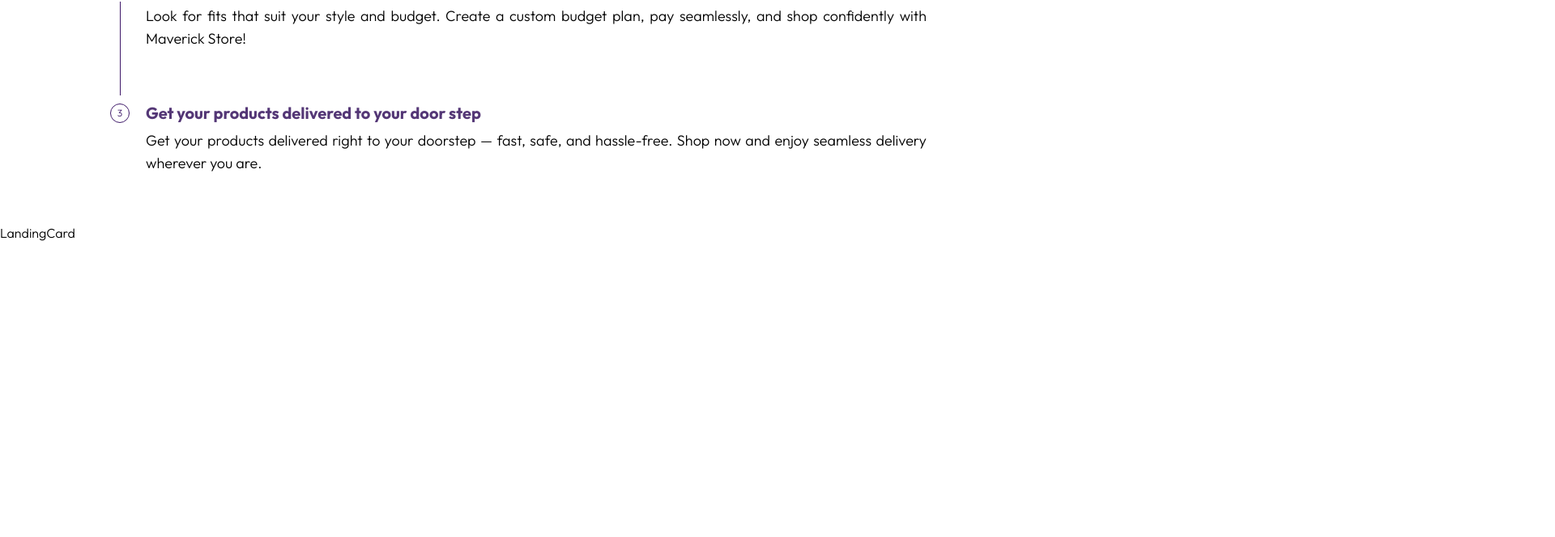
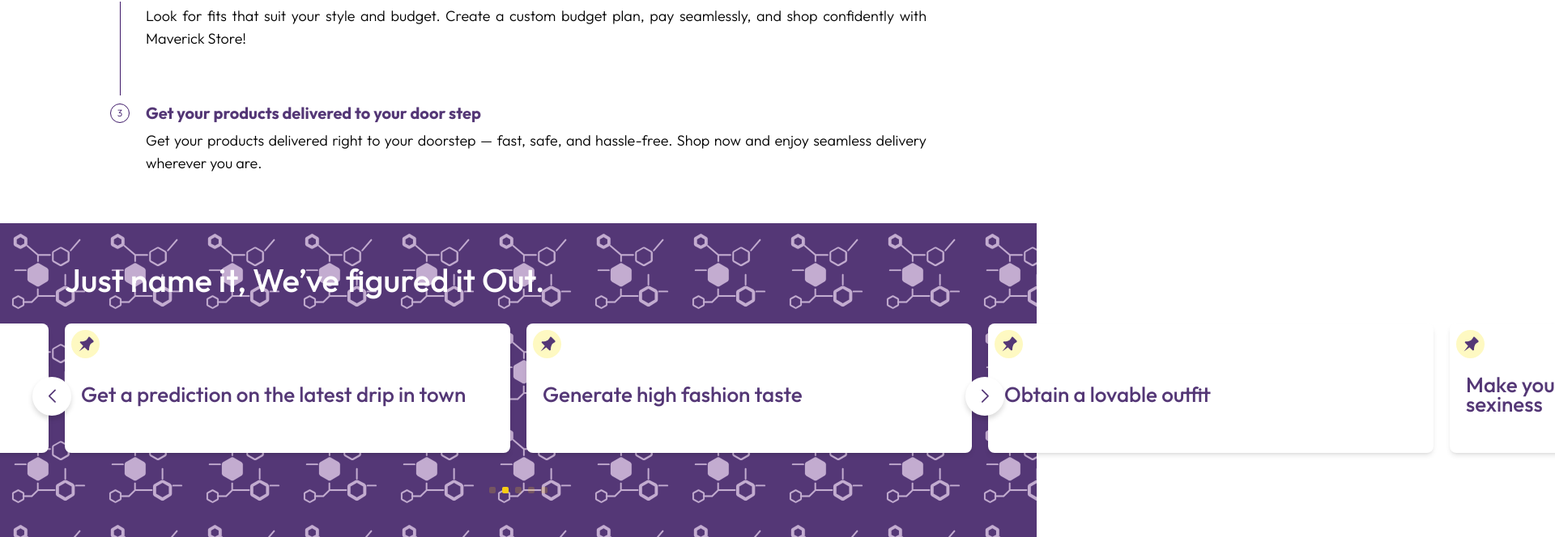
Before and after one commit to Quwambinuyo/Maverick-store, a React (Vite) app: page / in a window 1280 px wide. Shown: the part 1034-1698 px from the top of the page at 81% size, 1920 px wide, since content can reach past the window. Before the commit the page ends 1334 px from the top, so only its background shows below. Built offline with nearby package versions, Linux system fonts and the light colour scheme; a web font is replaced by a local one.

Commit message:
done with the landingcard

```diff
--- a/src/components/LandingCard.tsx
+++ b/src/components/LandingCard.tsx
@@ -1,5 +1,65 @@
+import { TiPin } from "react-icons/ti";
+import { Swiper, SwiperSlide } from "swiper/react";
+import { Navigation, Pagination, Autoplay } from "swiper/modules";
+import "swiper/css";
+import "swiper/css/navigation";
+import "swiper/css/pagination";
+
+import multicube from "../assets/images/multicube.svg";
+
+const features = [
+  "Create a personalized collection for your wardrobe",
+  "Get a prediction on the latest drip in town",
+  "Generate high fashion taste",
+  "Obtain a lovable outfit",
+  "Make your friend ask the secret to your sexiness",
+];
+
 const LandingCard = () => {
-  return <div>LandingCard</div>;
+  return (
+    <section
+      className="relative bg-primary-color flex flex-col justify-start gap-6 py-10"
+      style={{
+        backgroundImage: `url(${multicube})`,
+        backgroundRepeat: "repeat",
+        backgroundSize: "120px",
+      }}
+    >
+      <div className="w-full max-w-6xl px-4 mx-auto">
+        <p className="text-white md:text-[40px] text-[20px] font-medium">
+          Just name it, We’ve figured it Out.
+        </p>
+      </div>
+
+      <div className="w-full max-w-6xl px-4 mx-auto relative overflow-visible">
+        <Swiper
+          className="!overflow-visible"
+          modules={[Navigation, Pagination, Autoplay]}
+          spaceBetween={20}
+          slidesPerView={2}
+          loop={true}
+          navigation
+          pagination={{ clickable: true }}
+          autoplay={{ delay: 2500, disableOnInteraction: false }}
+          breakpoints={{
+            320: { slidesPerView: 1 },
+            640: { slidesPerView: 2 },
+          }}
+        >
+          {features.map((text, index) => (
+            <SwiperSlide key={index}>
+              <div className="bg-white rounded-lg shadow-md relative p-5 h-40 flex items-start gap-2">
+                <TiPin className="absolute top-2 left-2 text-primary-color text-[35px] bg-yellow-100 p-1 rounded-full" />
+                <p className="text-sm sm:text-[26px] text-primary-color self-center text-start font-medium leading-6 mt-4">
+                  {text}
+                </p>
+              </div>
+            </SwiperSlide>
+          ))}
+        </Swiper>
+      </div>
+    </section>
+  );
 };
 
 export default LandingCard;
--- a/src/index.css
+++ b/src/index.css
@@ -86,3 +86,58 @@
   font-weight: 400;
   font-style: italic;
 }
+.swiper-pagination {
+  margin-top: 1.5rem;
+  position: relative;
+}
+
+.swiper-button-next,
+.swiper-button-prev {
+  width: 48px !important;
+  height: 48px !important;
+  background-color: #ffffff;
+  box-shadow: 0 4px 6px rgba(0, 0, 0, 0.15);
+  color: #543776;
+  border-radius: 9999px;
+  display: flex;
+  align-items: center;
+  justify-content: center;
+  top: 50%;
+  transform: translateY(-50%);
+  padding: 0 !important;
+  font-size: 0 !important;
+  z-index: 50;
+  overflow: hidden;
+}
+
+.swiper-button-next::after,
+.swiper-button-prev::after {
+  font-size: 16px !important;
+  font-weight: bold;
+  color: #543776;
+}
+
+.swiper-button-next {
+  right: -40px !important;
+}
+
+.swiper-button-prev {
+  left: -40px !important;
+}
+
+.swiper-pagination-bullet {
+  width: 12px;
+  height: 12px;
+  background-color: #facc15 !important;
+  border-radius: 2px !important;
+  opacity: 0.5;
+}
+
+.swiper-pagination-bullet-active {
+  opacity: 1;
+}
+
+.swiper-pagination {
+  margin-top: 2.5rem !important;
+  position: relative !important;
+}
```
Also changed, not shown: src/assets/images/multicube.svg (added).
